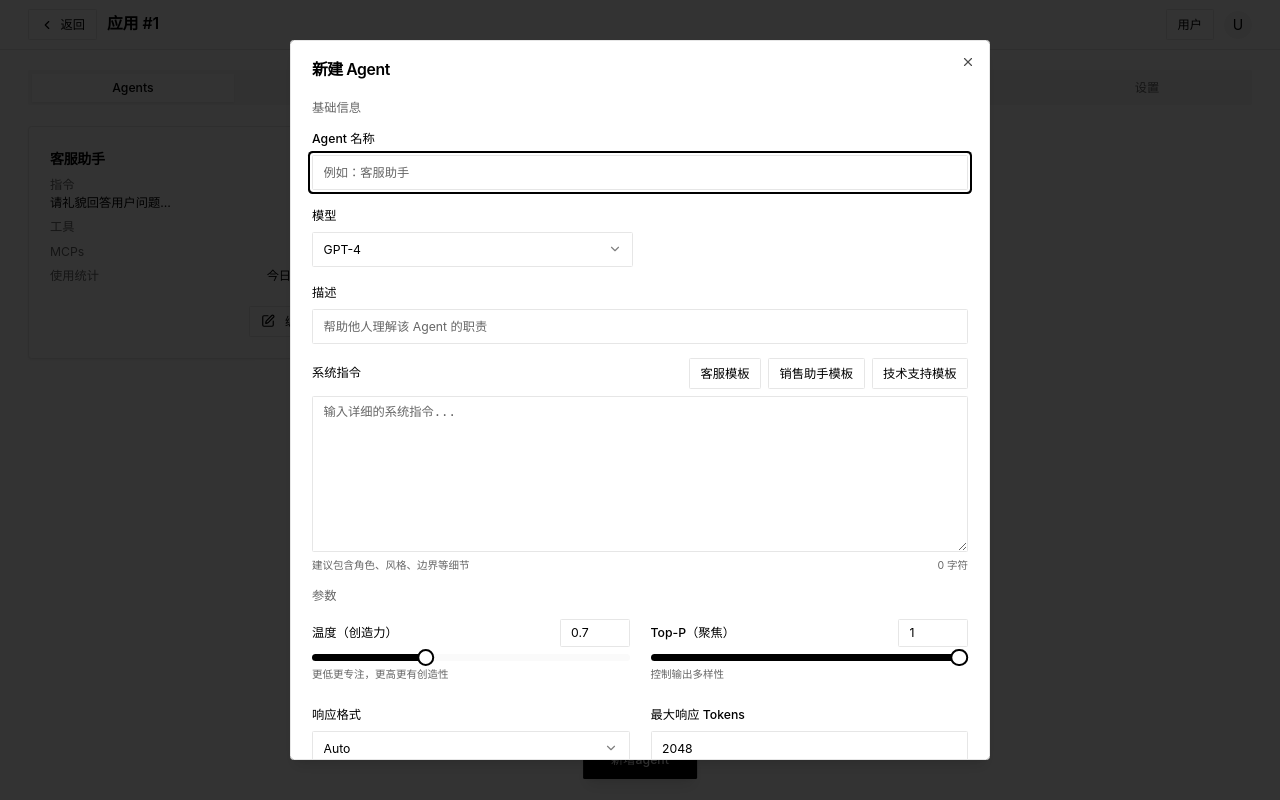
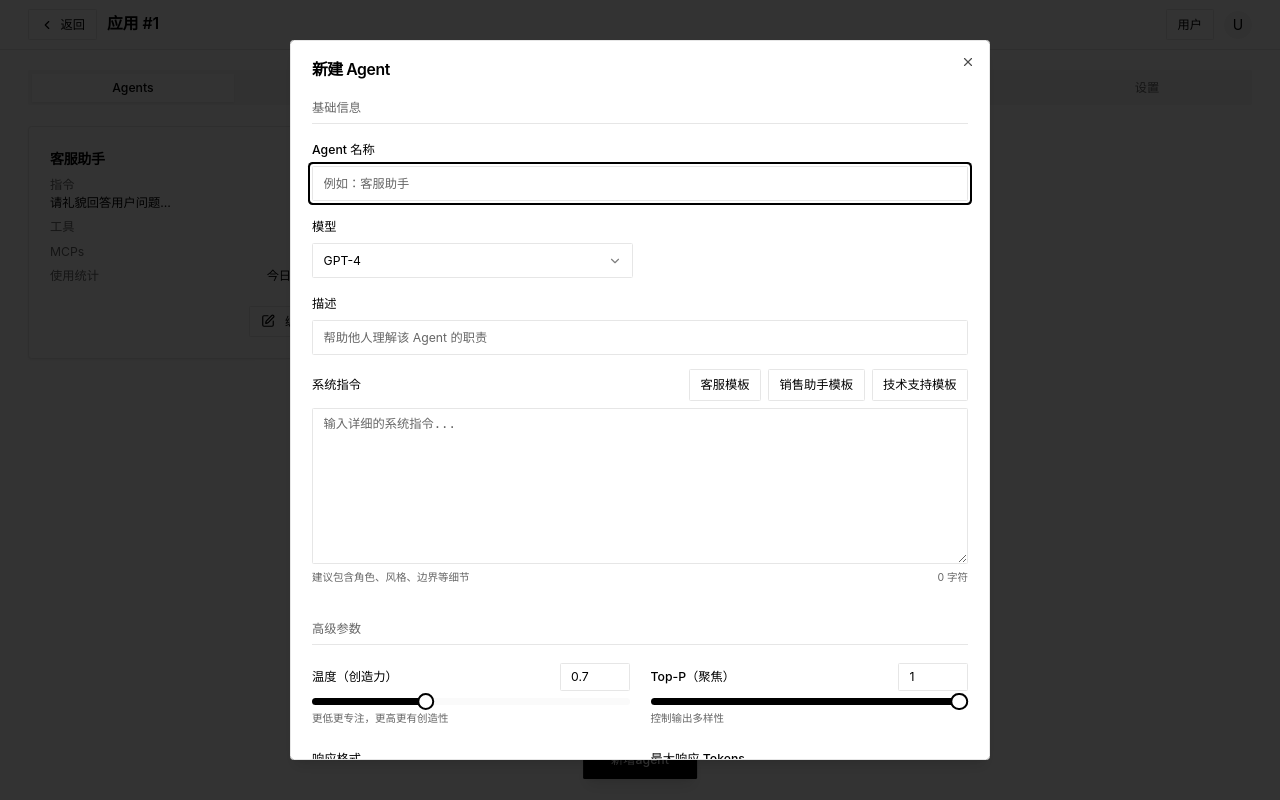
Before and after one commit to Whopus/prompt-pilot-workshop, a React (Vite) app: page /apps/1/agents in a window 1280 px wide. Both pictures are taken after a click on the button "新增agent". Built offline with nearby package versions, Linux system fonts and the light colour scheme.

Commit message:
Refactor agent modal parameters
Change "Parameters" section to "Advanced Parameters". Add underlines below each section title and increase spacing between sections.

```diff
--- a/src/pages/modals/AgentModal.tsx
+++ b/src/pages/modals/AgentModal.tsx
@@ -253,8 +253,8 @@ const AgentModal = ({ children, agent }: Props) => {
         </DialogHeader>
 
         {/* Basic Information */}
-        <section className="space-y-3 pt-2">
-          <h3 className="text-sm font-medium text-muted-foreground">基础信息</h3>
+        <section className="space-y-4 pt-2">
+          <h3 className="text-sm font-medium text-muted-foreground pb-2 border-b">基础信息</h3>
           <div className="grid grid-cols-1 md:grid-cols-2 gap-4">
             <div className="space-y-2 md:col-span-2">
               <Label>Agent 名称</Label>
@@ -329,8 +329,8 @@ const AgentModal = ({ children, agent }: Props) => {
 
 
         {/* Parameters */}
-        <section className="space-y-4">
-          <h3 className="text-sm font-medium text-muted-foreground">参数</h3>
+        <section className="space-y-5 mt-6">
+          <h3 className="text-sm font-medium text-muted-foreground pb-2 border-b">高级参数</h3>
           <div className="grid grid-cols-1 md:grid-cols-2 gap-6">
             <div className="space-y-2">
               <div className="flex items-center justify-between">
@@ -396,8 +396,8 @@ const AgentModal = ({ children, agent }: Props) => {
 
 
         {/* Tools & Integrations */}
-        <section className="space-y-3">
-          <h3 className="text-sm font-medium text-muted-foreground">工具与集成</h3>
+        <section className="space-y-4 mt-6">
+          <h3 className="text-sm font-medium text-muted-foreground pb-2 border-b">工具与集成</h3>
           <div className="grid grid-cols-1 md:grid-cols-3 gap-3">
             <div className="space-y-2">
               <Input placeholder="搜索可用工具" value={toolSearch} onChange={(e) => setToolSearch(e.target.value)} />
@@ -466,8 +466,8 @@ const AgentModal = ({ children, agent }: Props) => {
 
 
         {/* MCPs */}
-        <section className="space-y-3">
-          <h3 className="text-sm font-medium text-muted-foreground">MCP 服务</h3>
+        <section className="space-y-4 mt-6">
+          <h3 className="text-sm font-medium text-muted-foreground pb-2 border-b">MCP 服务</h3>
           <div className="grid grid-cols-1 md:grid-cols-3 gap-3">
             <div className="space-y-2">
               <Input placeholder="搜索 MCP" value={mcpSearch} onChange={(e) => setMcpSearch(e.target.value)} />
```
